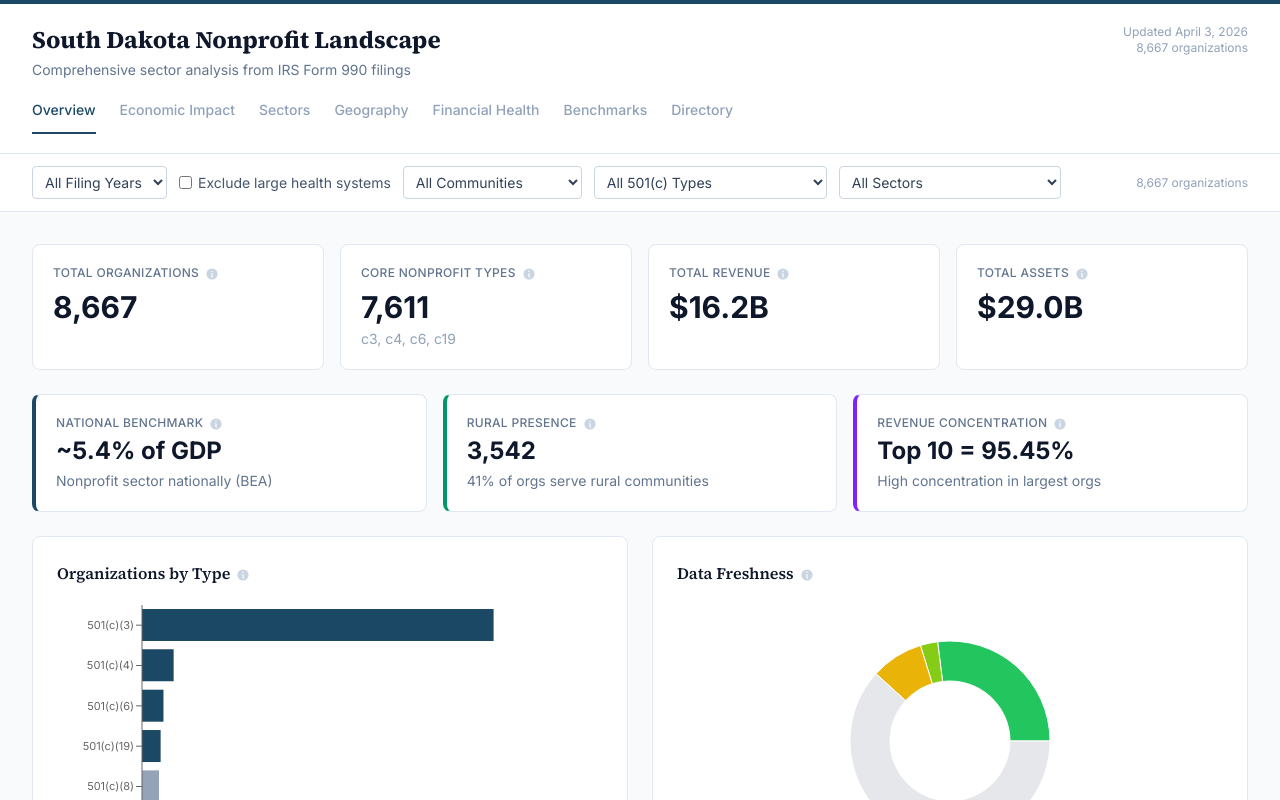
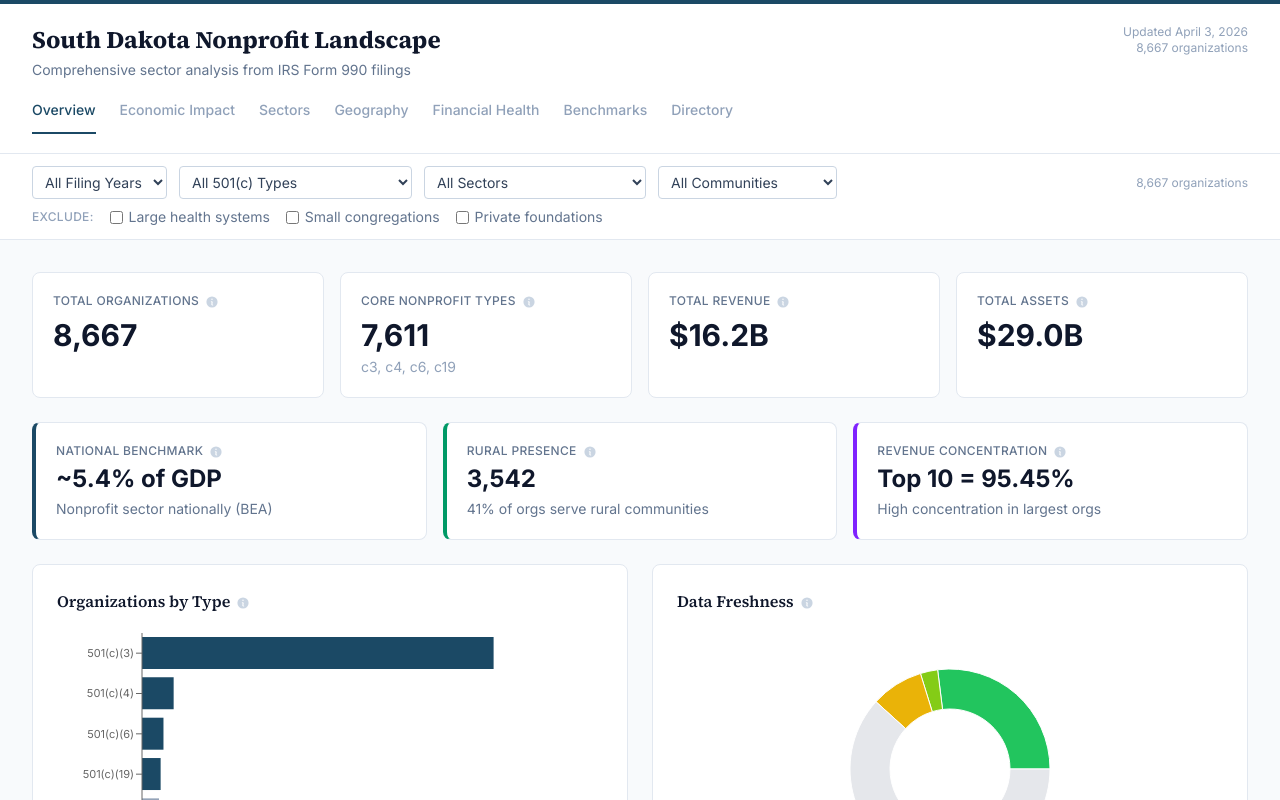
Before and after one commit to samizoss/sd-nonprofits, a React (Vite) app: page / in a window 1280 px wide. Shown: the top 800 px of the page. Built offline with nearby package versions, Linux system fonts and the light colour scheme; the HTML template or start-up script is replaced by a standard one.

Commit message:
feat: add exclude filters for small congregations and private foundations

```diff
--- a/src/App.jsx
+++ b/src/App.jsx
@@ -36,6 +36,8 @@ export default function App() {
   const [filters, setFilters] = useState({
     freshness: 'all',
     excludeHealth: false,
+    excludeCongregations: false,
+    excludeFoundations: false,
     community: 'all',
     subsection: 'all',
     sector: 'all',
@@ -58,6 +60,16 @@ export default function App() {
     // Apply health system exclusion
     if (filters.excludeHealth) {
       orgs = orgs.filter(o => !('EFGH'.includes(o.nt) && o.rev > 50000000));
+    }
+
+    // Apply congregation exclusion (NTEE X + revenue under $250K or no filings)
+    if (filters.excludeCongregations) {
+      orgs = orgs.filter(o => !(o.nt === 'X' && (o.rev == null || o.rev < 250000)));
+    }
+
+    // Apply private foundation exclusion (formtype 2 = 990-PF)
+    if (filters.excludeFoundations) {
+      orgs = orgs.filter(o => o.ft !== 2);
     }
 
     // Apply community filter
--- a/src/components/FilterBar.jsx
+++ b/src/components/FilterBar.jsx
@@ -59,6 +59,8 @@ export default function FilterBar({ filters, setFilters, disabled, orgCount, tot
   const activeCount = [
     filters.freshness !== 'all',
     filters.excludeHealth,
+    filters.excludeCongregations,
+    filters.excludeFoundations,
     filters.community !== 'all',
     filters.sector !== 'all',
     filters.subsection !== 'all',
@@ -75,27 +77,12 @@ export default function FilterBar({ filters, setFilters, disabled, orgCount, tot
   }
 
   return (
+    <div className="space-y-2">
       <div className="flex flex-wrap items-center gap-3">
         <SelectFilter
           value={filters.freshness}
           onChange={v => update('freshness', v)}
           options={FRESHNESS_OPTIONS}
-        disabled={disabled}
-      />
-      <label className="flex items-center gap-1.5 text-sm text-slate-600 cursor-pointer select-none">
-        <input
-          type="checkbox"
-          checked={filters.excludeHealth}
-          onChange={e => update('excludeHealth', e.target.checked)}
-          disabled={disabled}
-          className="rounded border-slate-300 text-[#1b4965] focus:ring-[#1b4965] disabled:opacity-40"
-        />
-        Exclude large health systems
-      </label>
-      <SelectFilter
-        value={filters.community}
-        onChange={v => update('community', v)}
-        options={COMMUNITY_OPTIONS}
           disabled={disabled}
         />
         <SelectFilter
@@ -110,6 +97,12 @@ export default function FilterBar({ filters, setFilters, disabled, orgCount, tot
           options={SECTOR_OPTIONS}
           disabled={disabled}
         />
+        <SelectFilter
+          value={filters.community}
+          onChange={v => update('community', v)}
+          options={COMMUNITY_OPTIONS}
+          disabled={disabled}
+        />
         <span className="ml-auto text-xs text-slate-400">
           {activeCount > 0 ? (
             <>{orgCount.toLocaleString()} of {totalCount.toLocaleString()} orgs shown</>
@@ -118,5 +111,39 @@ export default function FilterBar({ filters, setFilters, disabled, orgCount, tot
           )}
         </span>
       </div>
+      <div className="flex flex-wrap items-center gap-4 text-sm text-slate-500">
+        <span className="text-xs font-medium uppercase tracking-wide text-slate-400">Exclude:</span>
+        <label className="flex items-center gap-1.5 cursor-pointer select-none">
+          <input
+            type="checkbox"
+            checked={filters.excludeHealth}
+            onChange={e => update('excludeHealth', e.target.checked)}
+            disabled={disabled}
+            className="rounded border-slate-300 text-[#1b4965] focus:ring-[#1b4965] disabled:opacity-40"
+          />
+          Large health systems
+        </label>
+        <label className="flex items-center gap-1.5 cursor-pointer select-none">
+          <input
+            type="checkbox"
+            checked={filters.excludeCongregations}
+            onChange={e => update('excludeCongregations', e.target.checked)}
+            disabled={disabled}
+            className="rounded border-slate-300 text-[#1b4965] focus:ring-[#1b4965] disabled:opacity-40"
+          />
+          Small congregations
+        </label>
+        <label className="flex items-center gap-1.5 cursor-pointer select-none">
+          <input
+            type="checkbox"
+            checked={filters.excludeFoundations}
+            onChange={e => update('excludeFoundations', e.target.checked)}
+            disabled={disabled}
+            className="rounded border-slate-300 text-[#1b4965] focus:ring-[#1b4965] disabled:opacity-40"
+          />
+          Private foundations
+        </label>
+      </div>
+    </div>
   );
 }
```
Lines whose indentation alone changed are shown as unchanged.
